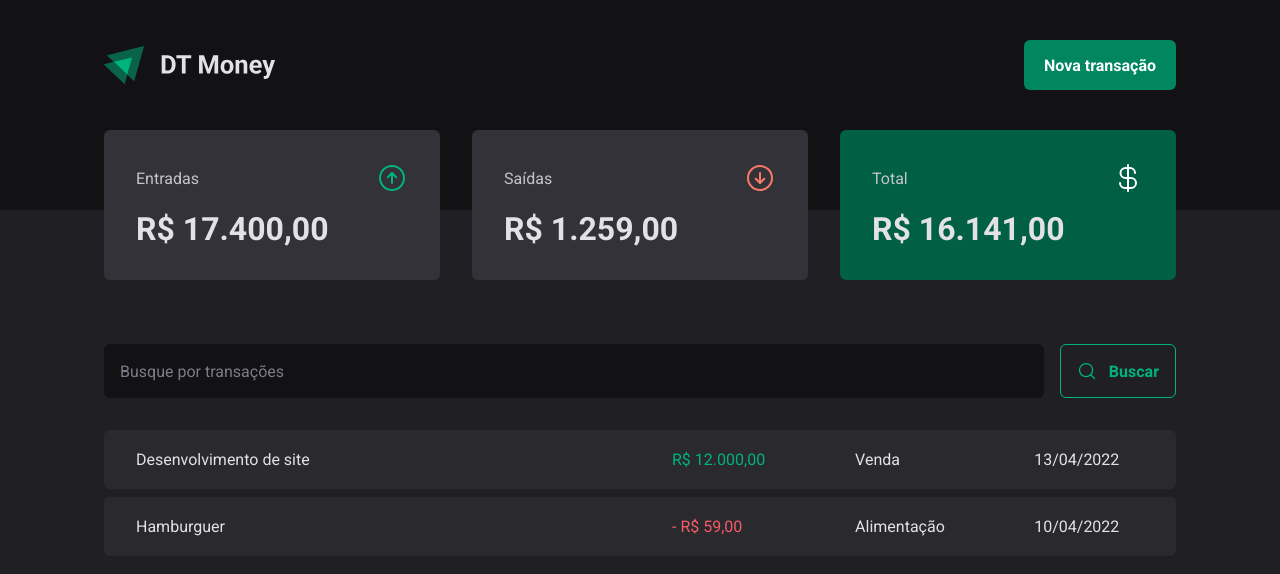
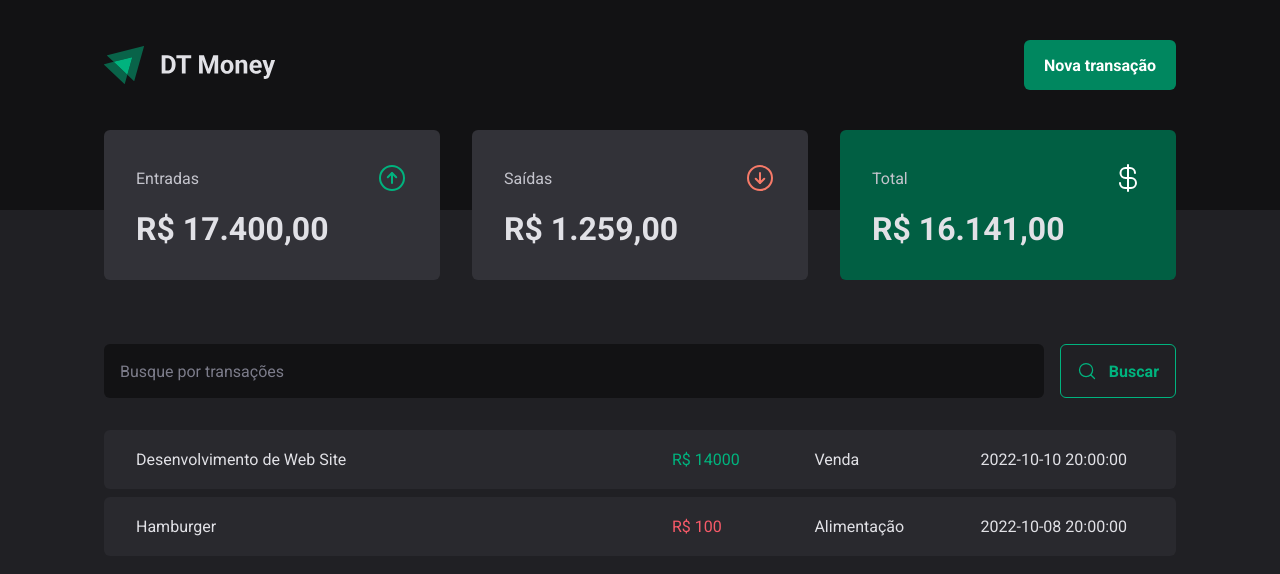
Before and after one commit to Hugovarellaa/dtmoney-2022, a React (Vite) app in the folder dt-money/: page / in a window 1280 px wide. Shown: the top 574 px of the page. Built offline with nearby package versions, Linux system fonts and the light colour scheme; data requests are answered from the project's data file.

Commit message:
Iterando dados

```diff
--- a/dt-money/src/pages/Transactions/index.tsx
+++ b/dt-money/src/pages/Transactions/index.tsx
@@ -1,9 +1,27 @@
+import { useEffect, useState } from "react";
 import { Header } from "../../components/Header";
 import { Summary } from "../../components/Summary";
 import { SearchForm } from "./components/SearchForm";
 import { PriceHighLight, TransactionsContainer, TransactionTable } from "./styles";
 
+interface Transaction {
+  id: number,
+  description: string
+  type: "income" | "outcome",
+  category: string,
+  price: number,
+  createdAt: string
+}
+
 export function Transactions() {
+  const [transactions, setTransactions] = useState<Transaction[]>([])
+
+  useEffect(() => {
+    fetch("http://localhost:3333/transactions")
+      .then(response => response.json())
+      .then(response => setTransactions(response))
+  }, [])
+
   return (
     <div>
 
@@ -14,27 +32,21 @@
         <SearchForm />
         <TransactionTable>
           <tbody>
-            <tr>
-              <td>Desenvolvimento de site</td>
-              <td>
-                <PriceHighLight variant="income">
-                  R$ 12.000,00
-                </PriceHighLight>
-              </td>
-              <td>Venda</td>
-              <td>13/04/2022</td>
-            </tr>
 
-            <tr>
-              <td>Hamburguer</td>
-              <td>
-                <PriceHighLight variant="outcome">
-                  - R$ 59,00
-                </PriceHighLight>
-              </td>
-              <td>Alimentação</td>
-              <td>10/04/2022</td>
-            </tr>
+            {
+              transactions.map(transaction => (
+                <tr key={transaction.id}>
+                  <td>{transaction.description}</td>
+                  <td>
+                    <PriceHighLight variant={transaction.type}>
+                      R$ {transaction.price}
+                    </PriceHighLight>
+                  </td>
+                  <td>{transaction.category}</td>
+                  <td>{transaction.createdAt}</td>
+                </tr>
+              ))
+            }
 
           </tbody>
         </TransactionTable>
```
